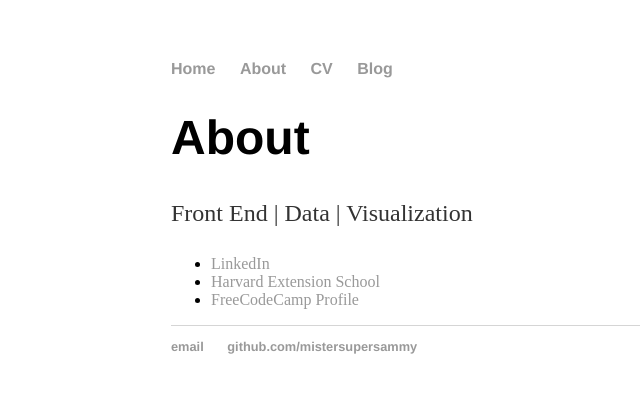
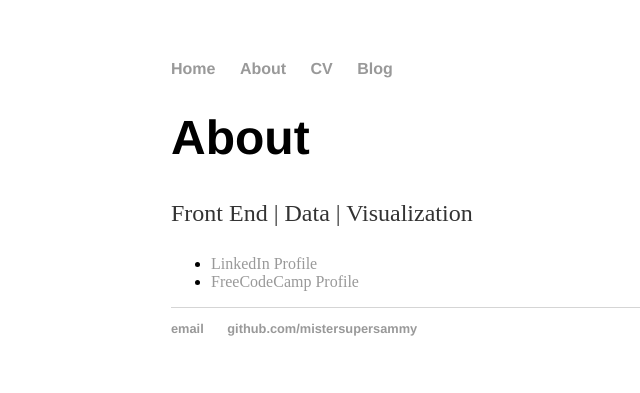
Before and after one commit to mistersupersammy/mistersupersammy.github.io, a Jekyll site: the page built from about/index.html, in a window 1280 px wide. Shown: the top 393 px of the page, without its empty margins (21-661 px from the left). Built offline with Jekyll 4.4.1, drawn with Linux system fonts in a browser that asks for light colours.

Commit message:
Update index.html

```diff
--- a/about/index.html
+++ b/about/index.html
@@ -8,8 +8,7 @@ title: About Sam Chao
 			<p>Front End | Data | Visualization</p>
 
 			<ul class="contacts">
-				<li><a href="https://linkedin.com/in/chaosam">LinkedIn</a></li>
-				<li><a href="https://extension.harvard.edu">Harvard Extension School</a></li>
-				<li><a href="https://www.freecodecamp.com/tulou">FreeCodeCamp Profile</a></li>
+				<li><a href="https://linkedin.com/in/chaosam" target="_blank">LinkedIn Profile</a></li>
+				<li><a href="https://www.freecodecamp.com/tulou" target="_blank">FreeCodeCamp Profile</a></li>
 				</ul>
 		</div>
```
